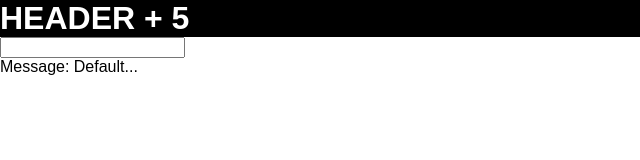
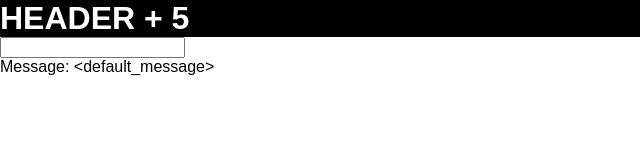
Before and after one commit to sinjaz/react, a React app: page / in a window 1280 px wide. Shown: the full height of the page, 0-640 px from the left. Built offline with nearby package versions, Linux system fonts and the light colour scheme.

Commit message:
Added Redux

```diff
--- a/App.js
+++ b/App.js
@@ -4,7 +4,7 @@ import Header from './Header';
 class App extends React.Component{
 	constructor(){
 		super();
-		this.state = {txt: "Default...", num: 5};
+		this.state = {txt: "<default_message>", num: 5};
 	}
 	update(e){
 		this.setState({txt: e.target.value});
--- a/index.html
+++ b/index.html
@@ -1,7 +1,7 @@
 <!DOCTYPE html>
 <html>
 <head>
-	<title>Setup</title>
+	<title>React + Redux</title>
 	<style type="text/css">
 
 	body{
--- a/package.json
+++ b/package.json
@@ -16,7 +16,12 @@
     "babel-preset-react": "^6.3.13",
     "react": "^0.14.6",
     "react-dom": "^0.14.6",
+    "redux-devtools": "^3.0.1",
     "webpack": "^1.12.11",
     "webpack-dev-server": "^1.14.1"
+  },
+  "dependencies": {
+    "react-redux": "^4.0.6",
+    "redux": "^3.0.6"
   }
 }
```
